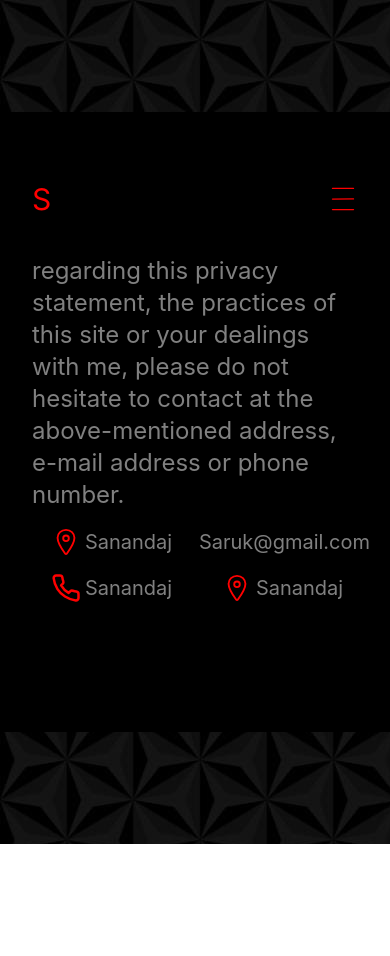
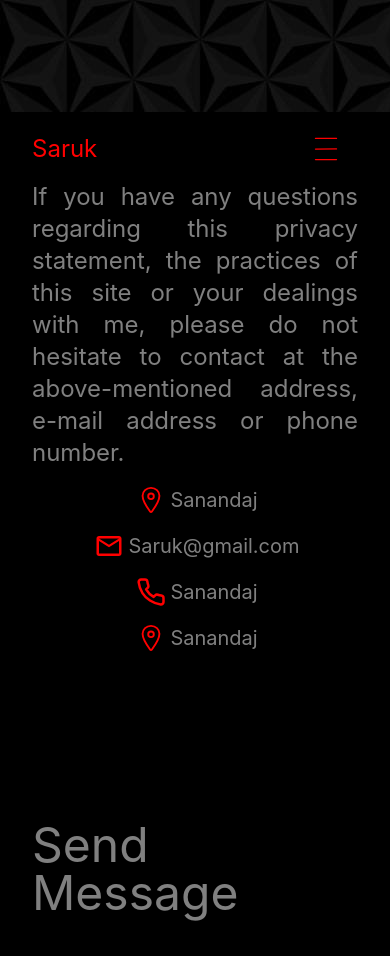
Before and after one commit to sarok86/sarok-resume, a Next.js app: page /contact in a window 390 px wide. Before the commit the page ends 844 px from the top, so only its background shows below. Built offline with nearby package versions, Linux system fonts and the light colour scheme; what tailwindcss-motion would draw is missing.

Commit message:
add navbar

```diff
--- a/src/components/contact/ContactPage.js
+++ b/src/components/contact/ContactPage.js
@@ -6,15 +6,15 @@ import { Button, Group, Textarea, TextInput } from "@mantine/core";
 
 function ContactPage() {
   return (
-    <div className="w-full absolute  flex flex-col justify-start items-start text-start px-4">
+    <div className="w-full absolute  flex flex-col justify-start items-start text-start px-4 ">
       <div className="w-full justify-center items-center text-start p-4 text-[gray]">
-        <p className="text-2xl my-4">
+        <p className="text-2xl my-4 text-justify">
           If you have any questions regarding this privacy statement, the
           practices of this site or your dealings with me, please do not
           hesitate to contact at the above-mentioned address, e-mail address or
           phone number.
         </p>
-        <div className="grid grid-cols-2 gap-4 text-xl">
+        <div className="grid grid-cols-2 gap-4 text-xl max-[630px]:grid-cols-1">
           <div className="flex  justify-center items-center text-center">
             <IoLocationOutline className="text-[red] mx-1 text-3xl" />
             <p>Sanandaj</p>
@@ -36,7 +36,9 @@ function ContactPage() {
       <div className="w-full h-2 border-4 bg-[red] my-12"></div>
 
       <div className="w-full  justify-start items-start text-start p-4 ">
-        <h1 className="text-7xl my-4 text-[gray]">Send Message</h1>
+        <h1 className="text-7xl my-4 text-[gray] max-[630px]:text-5xl max-[1020px]:text-6xl max-[630px]:pt-4">
+          Send Message
+        </h1>
         <form className="flex flex-col bg-none py-4">
           <input
             placeholder="First Name"
--- a/src/components/home/HomePage.js
+++ b/src/components/home/HomePage.js
@@ -7,9 +7,9 @@ import { MdOutlineSecurity } from "react-icons/md";
 
 function HomePage() {
   return (
-    <div className="w-full absolute  flex flex-col justify-start items-start text-start  max-[630px]:pt-8 ">
-      <div className="w-full justify-start items-start text-start p-4 text-[gray] max-[630px]:text-3xl">
-        <h1 className="text-7xl my-4 max-[630px]:text-6xl">about me</h1>
+    <div className="w-full absolute  flex flex-col justify-start items-start text-start  max-[630px]:pt-4">
+      <div className="w-full justify-start items-start text-start px-4 text-[gray] max-[630px]:text-3xl">
+        <h1 className="text-7xl my-4 max-[630px]:text-6xl max-[630px]:pt-4">about me</h1>
         <div className="flex my-4 items-center text-center ">
           <span className="text-3xl max-[630px]:text-2xl text-[red]">
             17 years old
--- a/src/components/layout/Layout.js
+++ b/src/components/layout/Layout.js
@@ -15,7 +15,6 @@ import { FaGithub } from "react-icons/fa";
 import { FaWhatsapp } from "react-icons/fa";
 
 import Link from "next/link";
-import { Tabs } from "@mantine/core";
 import ContactPage from "../contact/ContactPage";
 import HomePage from "../home/HomePage";
 import ProjectsPage from "../projects/ProjectsPage";
@@ -23,11 +22,19 @@ import ResumePage from "../resume/ResumePage";
 import { usePathname } from "next/navigation";
 
 import { CiMenuBurger } from "react-icons/ci";
+import menuBar from "./menuBar";
+import { Box, Button, Modal, Typography } from "@mui/material";
+import { IoMdClose } from "react-icons/io";
 
 function Layout({ children }) {
   const path = usePathname();
   const width = window.innerWidth;
   const [value, setValue] = useState(false);
+
+  const [open, setOpen] = React.useState(false);
+  const handleOpen = () => setOpen(true);
+  const handleClose = () => setOpen(false);
+
   useEffect(() => {
     if (width > 768) {
       setValue(true);
@@ -35,18 +42,77 @@ function Layout({ children }) {
   }, [width]);
 
   return (
+    <>
+      <Modal
+        open={open}
+        onClose={handleClose}
+        aria-labelledby="modal-modal-title"
+        aria-describedby="modal-modal-description"
+        className="flex justify-center items-center text-center"
+        closeAfterTransition
+        disablePortal
+        disableEnforceFocus
+        disableAutoFocus
+      >
+        <Box
+          className="w-3/4 h-3/6 flex flex-col justify-center items-center text-center bg-[gray]
+          max-[1020px]:text-3xl max-[760px]:text-xl text-[black] relative"
+        >
+          <button
+            onClick={handleClose}
+            className="absolute top-0 right-0 text-3xl flex justify-center items-center text-center mb-4 hover:text-[red]  mx-2"
+          >
+            <IoMdClose />
+          </button>
+
+          <Link
+            href="/"
+            className=" flex justify-center items-center text-center mb-4 hover:text-[red]  mx-2"
+          >
+            <IoPersonOutline className="mx-2" />
+            <p>Home</p>
+          </Link>
+          <Link
+            href="/contact"
+            className=" flex justify-center items-center text-center mb-4 hover:text-[red]  mx-2"
+          >
+            <FiMessageCircle className="mx-2" />
+            <p>Contact</p>
+          </Link>
+          <Link
+            href="/projects"
+            className=" flex justify-center items-center text-center mb-4 hover:text-[red]  mx-2"
+          >
+            <PiEyeglassesLight className="mx-2" />
+            <p>Projects</p>
+          </Link>
+          <Link
+            href="/resume"
+            className=" flex justify-center items-center text-center mb-4 hover:text-[red]  mx-2 "
+          >
+            <TfiBag className="mx-2" />
+            <p>resume</p>
+          </Link>
+        </Box>
+      </Modal>
       <div
-      className="w-full  h-full  flex justify-center items-center text-center   bg-[black] rounded-lg max-[768px]:flex-col lg:flex-col
-    max-[1020px]:w-screen  max-[630px]:bg-[black] max-[630px]:text-2xl"
+        className="w-full z-0  h-full  flex justify-center items-center text-center   bg-[black] rounded-lg max-[768px]:flex-col lg:flex-col
+    max-[1020px]:w-screen max-[1020px]:h-screen  max-[630px]:bg-[black] max-[630px]:text-2xl"
       >
-      <div className="w-2/6 lg:w-full  max-[630px]:h-3/6  max-[1020px]:h-2/6  max-[630px]:pb-8 max-[1020px]:relative  flex justify-center items-center text-center  text-[gray] text-xl bg-[black] max-[768px]:w-full  max-[768px]:relative max-[768px]:px-8 ">
         <div
-          className="w-1/6 h-full flex  justify-around items-center text-5xl  text-center max-[768px]:w-full  max-[1020px]:items-center max-[1020px]:text-center  max-[1020px]:flex  max-[1020px]:justify-between max-[1020px]:absolute max-[1020px]:top-0 max-[1020px]:px-8 max-[1020px]:pt-8
-        max-[630px]:text-3xl max-[630px]:h-full max-[1020px]:h-3/6
+          className="w-1/6 lg:w-full    max-[1020px]:h-auto
+         max-[1020px]:relative  flex justify-between max-[630px]:text-2xl text-4xl
+         items-center text-center  text-[gray]
+         bg-[black] max-[768px]:w-full  max-[768px]:relative max-[768px]:px-8
+         "
+        >
+          {/* <div
+            className="w-1/6 h-full flex  justify-around items-center text-5xl  text-center max-[768px]:w-full  max-[1020px]:items-center max-[1020px]:text-center  max-[1020px]:flex  max-[1020px]:justify-between max-[1020px]:absolute max-[1020px]:top-0 max-[1020px]:px-8
+        max-[630px]:text-3xl max-[630px]:h-2/6 max-[1020px]:h-3/6
         lg:justify-between lg:w-full lg:px-8"
-        >
+          > */}
           <div className="my-4 text-[gray] hover:text-[red]">
-            <h1 className="text-[red]">S</h1>
+            <h1 className="text-[red]">Saruk</h1>
           </div>
           <div className="my-4 text-3xl max-[768px]:flex lg:flex  ">
             {value ? (
@@ -92,11 +158,14 @@ function Layout({ children }) {
                 )}
               </div>
             ) : (
-              <div className="">
+              <div className="bg-none ">
+                <Button onClick={handleOpen}>
                   <CiMenuBurger className="text-4xl text-[red]  max-[630px]:text-3xl" />
+                </Button>
               </div>
             )}
-          </div>
+            {/* </div> */}
+
             {/* <BsCloudDownload className="my-4 text-[red]   max-[768px]:hidden " /> */}
           </div>
           {/* <div className="w-5/6 flex flex-col justify-end items-center text-[bold] motion-preset-shrink max-[768px]:hidden  max-[768px]:w-0">
@@ -130,11 +199,12 @@ function Layout({ children }) {
   [&::-webkit-scrollbar-thumb]:bg-[red]
   dark:[&::-webkit-scrollbar-track]:bg-neutral-700
   dark:[&::-webkit-scrollbar-thumb]:bg-neutral-50
- max-[1020px]:w-screen  max-[1020px]:h-screen  max-[630px]:relative max-[630px]:pt-60  lg:w-full"
+ max-[1020px]:w-screen  max-[1020px]:h-full     lg:w-full"
         >
           {children}
         </div>
       </div>
+    </>
   );
 }
 
--- /dev/null
+++ b/src/components/layout/menuBar.js
@@ -0,0 +1,11 @@
+import React from "react";
+
+function menuBar() {
+  return (
+    <div className="w-full flex justify-center items-center text-center bg-[gray]">
+      <h1>Sarok</h1>MenuBar
+    </div>
+  );
+}
+
+export default menuBar;
--- a/src/components/resume/ResumePage.js
+++ b/src/components/resume/ResumePage.js
@@ -7,7 +7,7 @@ import { Bar } from "react-chartjs-2";
 function ResumePage() {
   return (
     <div className="w-full absolute  flex flex-col justify-center items-start text-start px-12 ">
-      <h1 className="text-7xl mt-8 text-[gray]">Resume</h1>
+      <h1 className="text-7xl mt-8 text-[gray] max-[630px]:text-5xl">Resume</h1>
       <div className=" my-2">
         <div className="flex my-4 items-center text-center">
           <span className="text-3xl text-[red]">10 years in design</span>
```
Lines whose indentation alone changed are shown as unchanged.
